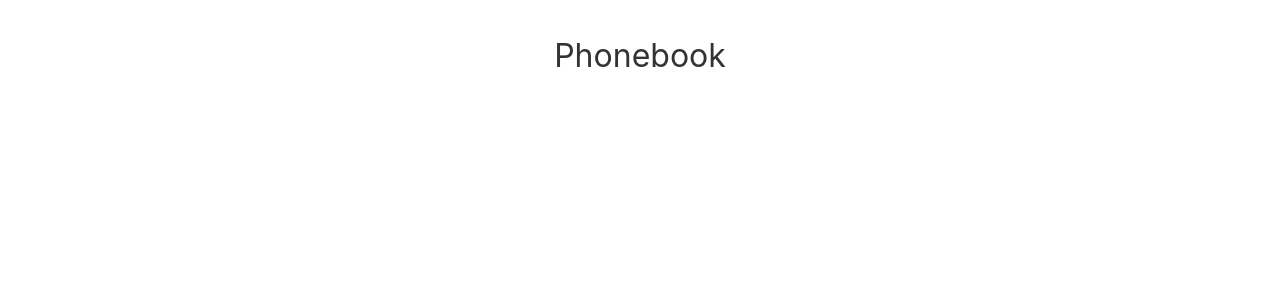
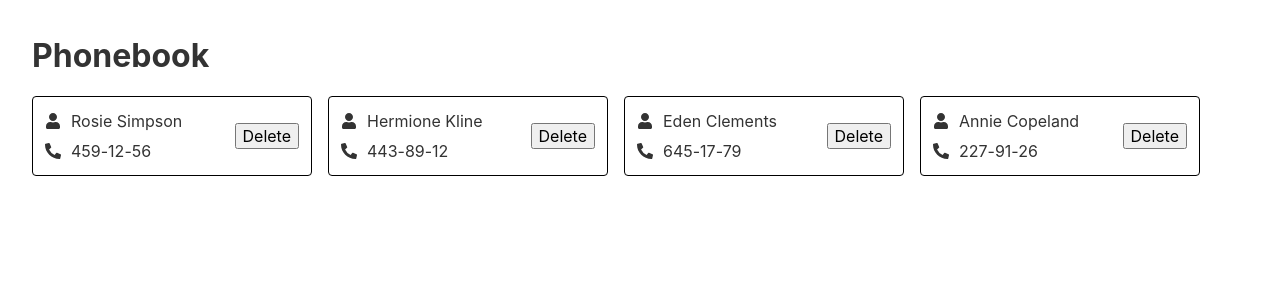
Before and after one commit to dmitrysdevfs/goit-react-hw-06, a React (Vite) app: page / in a window 1280 px wide. Shown: the top 300 px of the page. Built offline with nearby package versions, Linux system fonts and the light colour scheme.

Commit message:
Add elements for render list of contacts

```diff
--- a/package.json
+++ b/package.json
@@ -12,7 +12,8 @@
   "dependencies": {
     "modern-normalize": "^3.0.1",
     "react": "^19.0.0",
-    "react-dom": "^19.0.0"
+    "react-dom": "^19.0.0",
+    "react-icons": "^5.5.0"
   },
   "devDependencies": {
     "@eslint/js": "^9.19.0",
--- a/src/components/App/App.jsx
+++ b/src/components/App/App.jsx
@@ -1,11 +1,22 @@
+import { useState } from 'react';
+import ContactList from '../ContactList/ContactList';
 import css from './App.module.css';
 
+const initialContacts = [
+  { id: 'id-1', name: 'Rosie Simpson', number: '459-12-56' },
+  { id: 'id-2', name: 'Hermione Kline', number: '443-89-12' },
+  { id: 'id-3', name: 'Eden Clements', number: '645-17-79' },
+  { id: 'id-4', name: 'Annie Copeland', number: '227-91-26' },
+];
+
 export default function App() {
+  const [contacts, setContacts] = useState(initialContacts);
+
   return (
-    <>
-      <div className={css.container}>
-        <h1>Phonebook</h1>
-      </div>
-    </>
+    <div className={css.container}>
+      <h1 className={css.title}>Phonebook</h1>
+
+      <ContactList items={contacts} />
+    </div>
   );
 }
--- a/src/components/App/App.module.css
+++ b/src/components/App/App.module.css
@@ -2,5 +2,10 @@
   max-width: 1280px;
   margin: 0 auto;
   padding: 2rem;
-  text-align: center;
+  text-align: left;
 }
+
+.title {
+  font-weight: bold;
+  margin-bottom: 1rem;
+}
--- a/src/components/Contact/Contact.jsx
+++ b/src/components/Contact/Contact.jsx
@@ -0,0 +1,20 @@
+import { FaUser, FaPhoneAlt } from 'react-icons/fa';
+import css from './Contact.module.css';
+
+export default function Contact({ item: { name, number } }) {
+  return (
+    <div className={css.container}>
+      <div className={css.wrapperInfo}>
+        <div className={css.contactInfo}>
+          <FaUser />
+          <p>{name}</p>
+        </div>
+        <div className={css.contactInfo}>
+          <FaPhoneAlt />
+          <p>{number}</p>
+        </div>
+      </div>
+      <button>Delete</button>
+    </div>
+  );
+}
--- /dev/null
+++ b/src/components/Contact/Contact.module.css
@@ -0,0 +1,28 @@
+.container {
+  display: flex;
+  justify-content: space-between;
+  align-items: center;
+  gap: 12px;
+  border: 1px solid #000;
+  border-radius: 4px;
+  padding: 12px;
+
+
+}
+
+.wrapperInfo {
+  display: flex;
+  flex-direction: column;
+  align-items: start;
+  justify-content: space-between;
+  gap: 6px;
+  /* max-width: 80%; */
+
+}
+
+.contactInfo {
+  display: flex;
+  gap: 10px;
+  justify-content: center;
+  align-items: center;
+}
--- a/src/components/ContactList/ContactList.jsx
+++ b/src/components/ContactList/ContactList.jsx
@@ -0,0 +1,14 @@
+import Contact from '../Contact/Contact';
+import css from './ContactList.module.css';
+
+export default function ContactList({ items }) {
+  return (
+    <ul className={css.list}>
+      {items.map(contact => (
+        <li className={css.item} key={contact.id}>
+          <Contact item={contact} />
+        </li>
+      ))}
+    </ul>
+  );
+}
--- /dev/null
+++ b/src/components/ContactList/ContactList.module.css
@@ -0,0 +1,11 @@
+.list {
+  display: flex;
+  flex-wrap: wrap;
+  align-items: center;
+  gap: 16px;
+}
+
+.item {
+  max-width: 280px;
+  width: 100%;
+}
--- a/src/index.css
+++ b/src/index.css
@@ -65,5 +65,6 @@
 }
 
 button {
+  padding: 2px 6px;
   cursor: pointer;
 }
```
Also changed, not shown: 1 other file (tests, documents, lock files or other folders).
